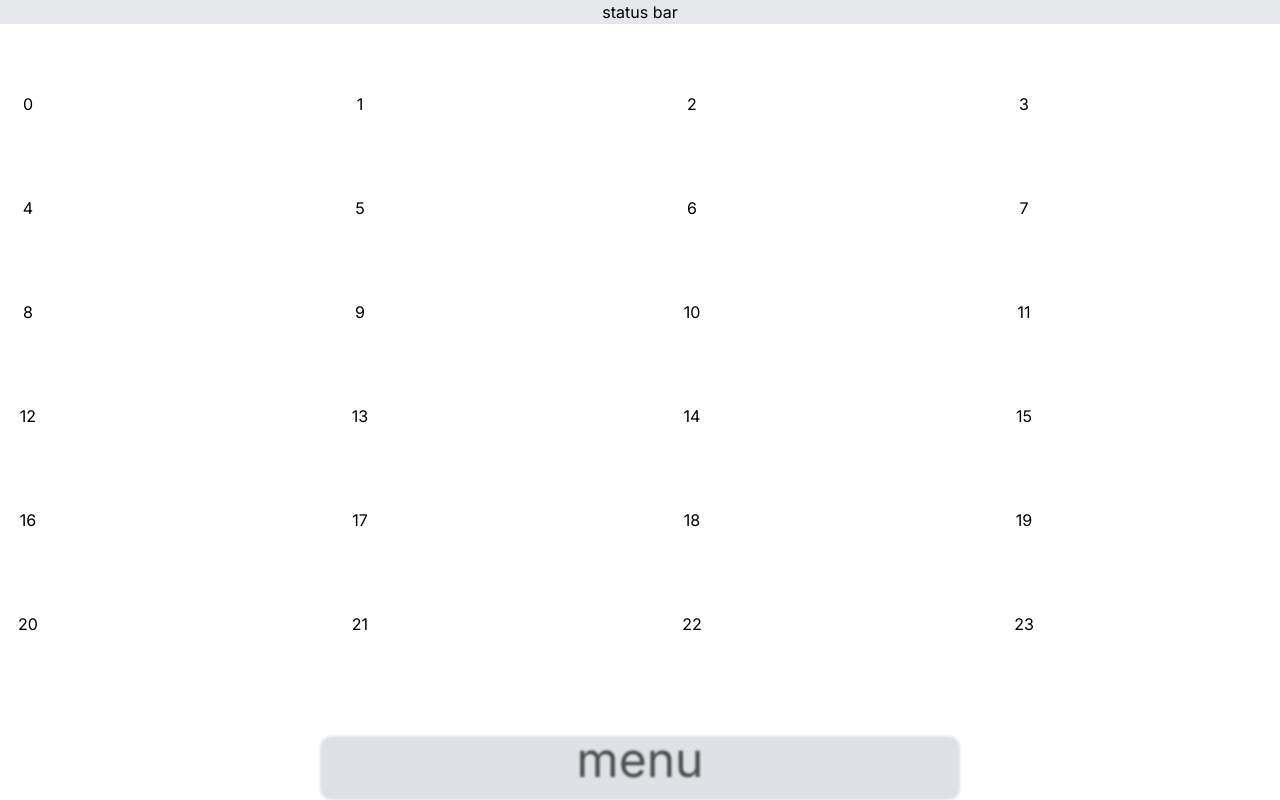
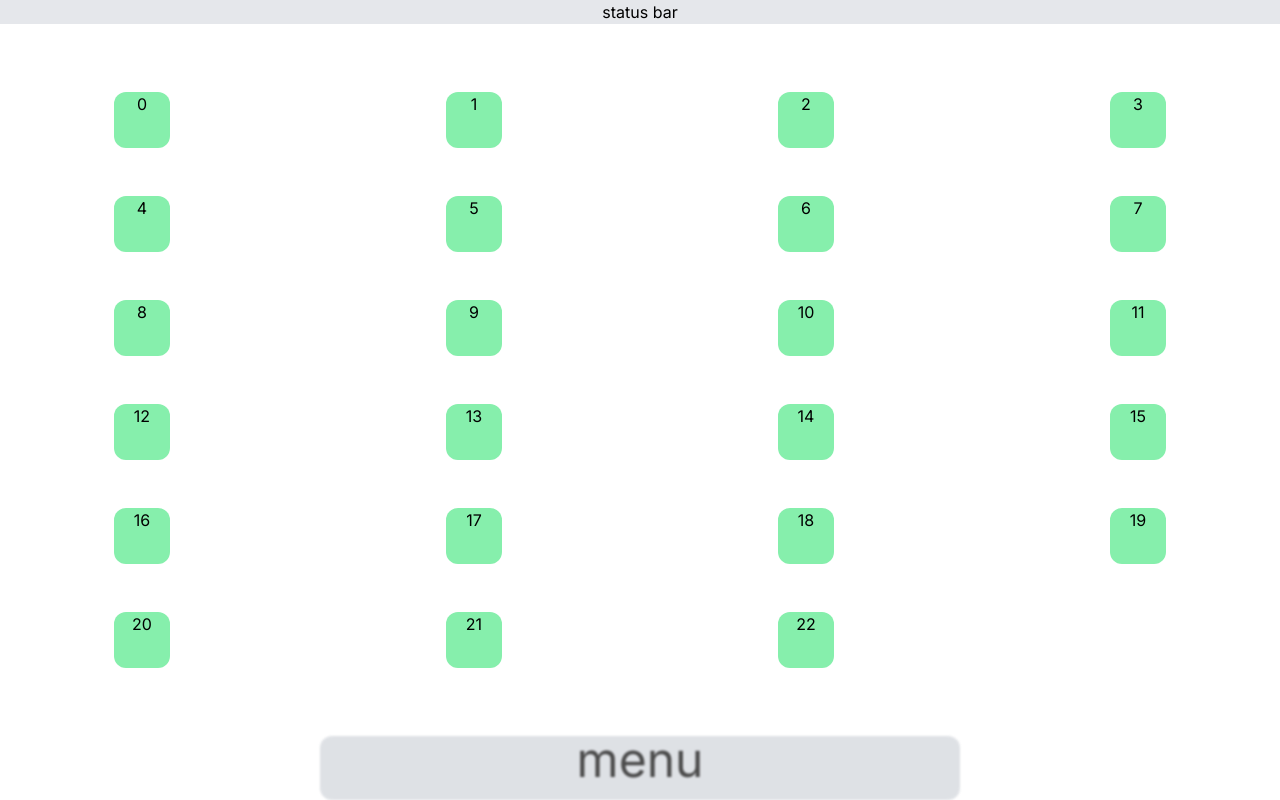
Before and after one commit to qhc99/TabletOS, a Next.js app: page / in a window 1280 px wide. Built offline with nearby package versions, Linux system fonts and the light colour scheme.

Commit message:
center grid items

```diff
--- a/src/app/page.tsx
+++ b/src/app/page.tsx
@@ -21,7 +21,7 @@ function DeliciousOS() {
 
   let icons = [];
 
-  for (let i = 0; i < 24; i++) {
+  for (let i = 0; i < 23; i++) {
     icons.push(i);
   }
 
@@ -30,7 +30,7 @@ function DeliciousOS() {
       <div className="sticky top-0 bg-gray-200 w-full text-center">
         status bar
       </div>
-      <div className="grid grid-cols-4 gap-12 w-full">
+      <div className="grid justify-items-center grid-cols-4 gap-12 w-full">
         {icons.map((d) => {
           return <Icon key={d} data={d} />;
         })}
@@ -47,10 +47,7 @@ function DeliciousOS() {
 
 function Icon(props: any) {
   return (
-    <div
-      className={`bg-green-${((props.data * 100) % 700) + 200}
-    h-14 w-14 rounded-xl text-center`}
-    >
+    <div className={`bg-green-300 h-14 w-14 rounded-xl text-center`}>
       {props.data}
     </div>
   );
```
